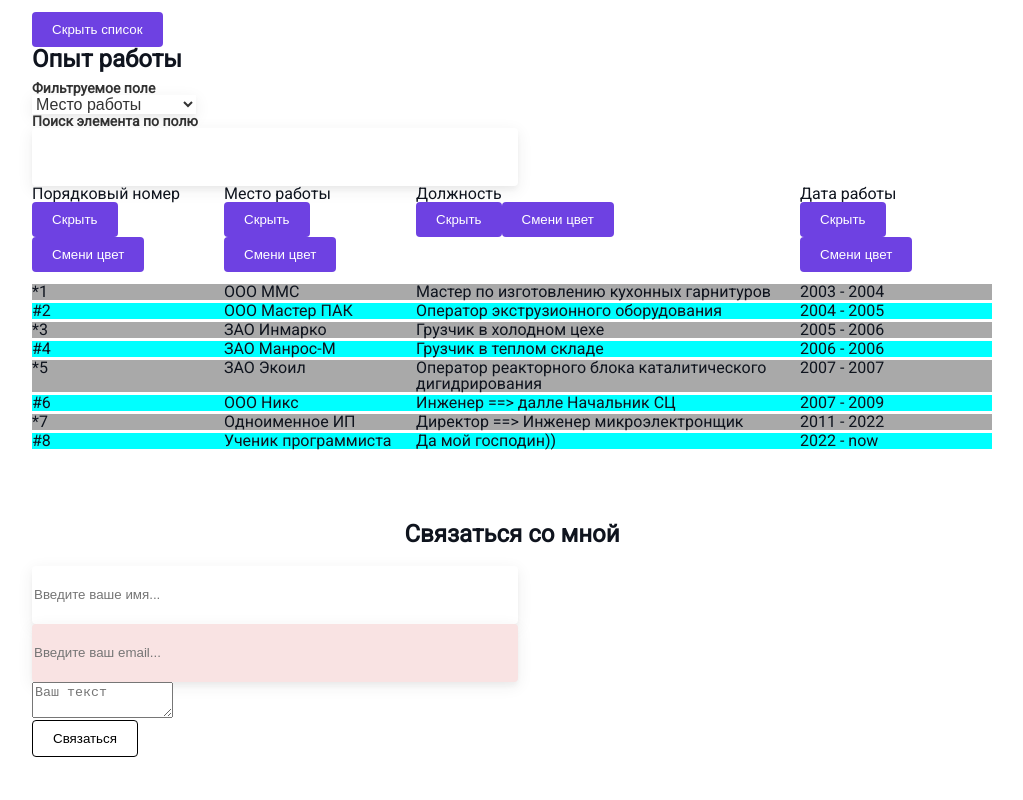
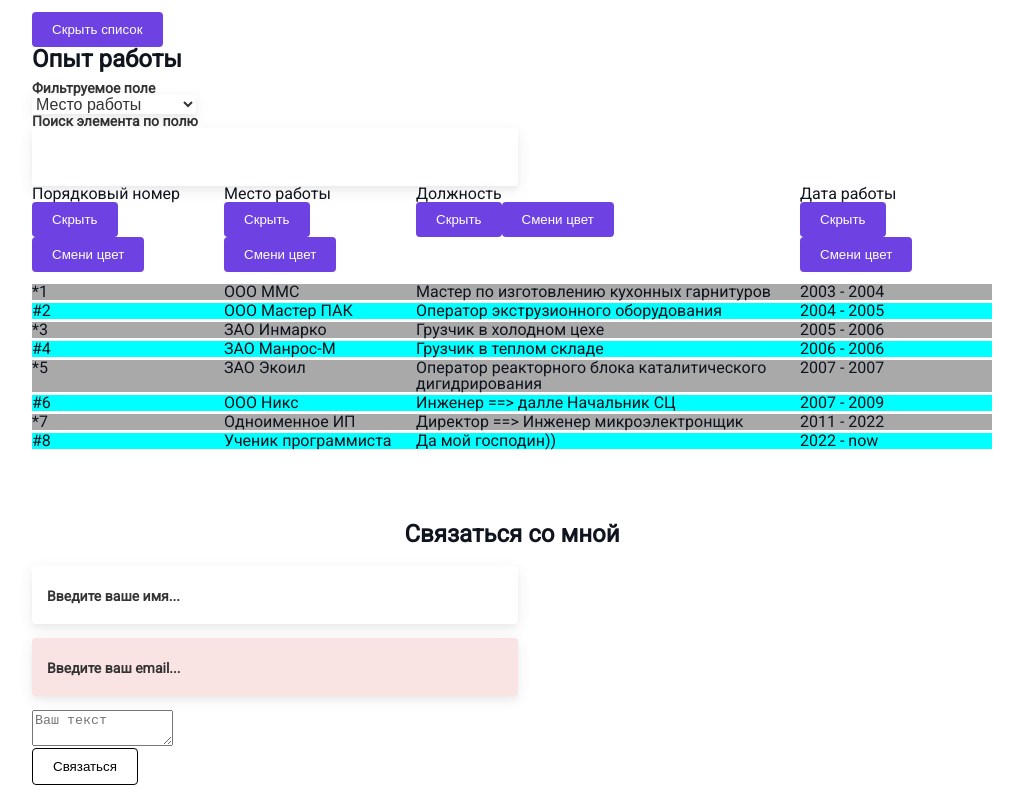
Before and after one commit to demilisher1/my-app, a React (Create React App) app: page / in a window 1280 px wide. Shown: the part 563-1363 px from the top of the page, without its empty margins (128-1151 px from the left). Before the commit the page ends 1335 px from the top, so only its background shows below. Built offline with nearby package versions, Linux system fonts and the light colour scheme.

Commit message:
сделал, что бы в инпуте менялся размер текста, дальше надо что бы текст уходил вверх и уменьшался

```diff
--- a/src/components/common/Input/Input.js
+++ b/src/components/common/Input/Input.js
@@ -1,6 +1,7 @@
 import React from "react";
 import PropTypes from 'prop-types';
 import style from './Input.module.css'
+import {isLabelWithInternallyDisabledControl} from "@testing-library/user-event/dist/utils";
 
 /**
  * Это Input
@@ -27,7 +28,6 @@ class Input extends React.Component{
         handleChange(event.target.value, field, event)
     }
 
-
     handleFocus = (event) => {
         if (this.props.onFocus) {
             this.props.onFocus(event)
@@ -48,30 +48,32 @@ class Input extends React.Component{
         let className = `${style.root} ${style[this.props.theme] || ''} `;
 
         if (this.state.focused && this.props.placeholder ) {
-            className += `style.focus ${style.placeholder} `
+            className += style.placeholder
         }
         if (this.props.validate === false) {
             className += style.errorActiveFilled
         }
-
         return className;
     }
-
 
     render() {
         const {value, type, placeholder } = this.props;
         const className = this.getClassName();
 
-        return (
+        return (<>
             <input
                 type={type}
-                    placeholder={placeholder}
+                // placeholder={placeholder}
                 onChange={this.handleChange}
                 onFocus={this.handleFocus}
                 onBlur={this.handleBlur}
                 className={className}
                 value={value}
             />
+            <div className={style.label}>
+                {placeholder}
+            </div>
+            </>
         );
     }
 }
@@ -84,9 +86,7 @@ Input.propTypes = {
     validate: PropTypes.bool,
    };
 
-
 Input.defaultProps = {
     theme: 'inputs',
 }
-
 export default Input;
--- a/src/components/common/Input/Input.module.css
+++ b/src/components/common/Input/Input.module.css
@@ -21,11 +21,12 @@
     background: var(--red-Girl);
 }
 /*Стили Error Active - Filled конец*/
-
-.focus {
-    border: var(--size-xs) solid var(--gray);
+.label {
+    padding-left: 15px;
+    position: relative;
+    top: -35px;
 }
-.placeholder {
+.inputs:focus~.label {
     font-size: 10px;
     transform: translateY(-15px);
     transition: .3s;
```
Lines whose indentation alone changed are shown as unchanged.
